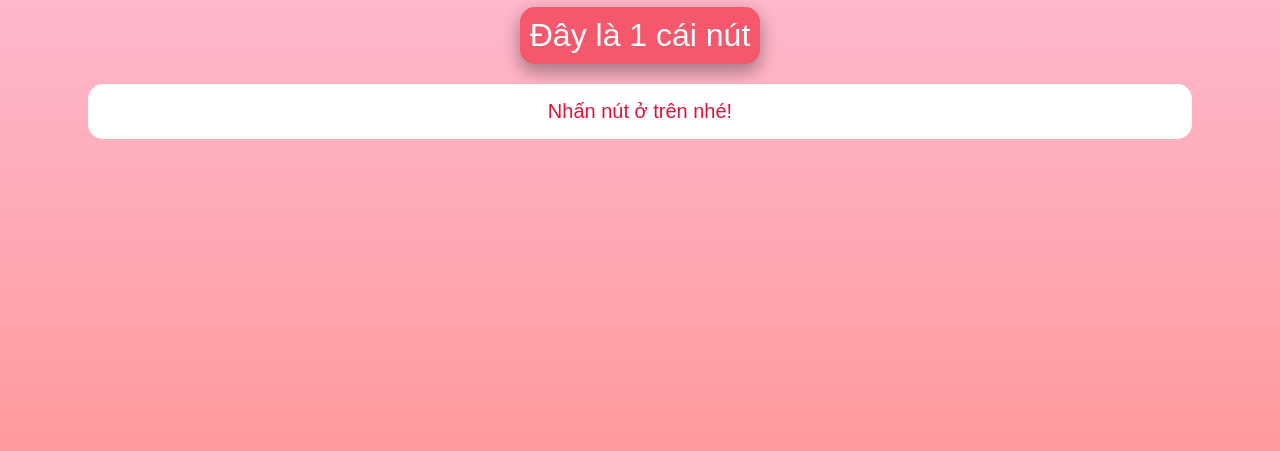
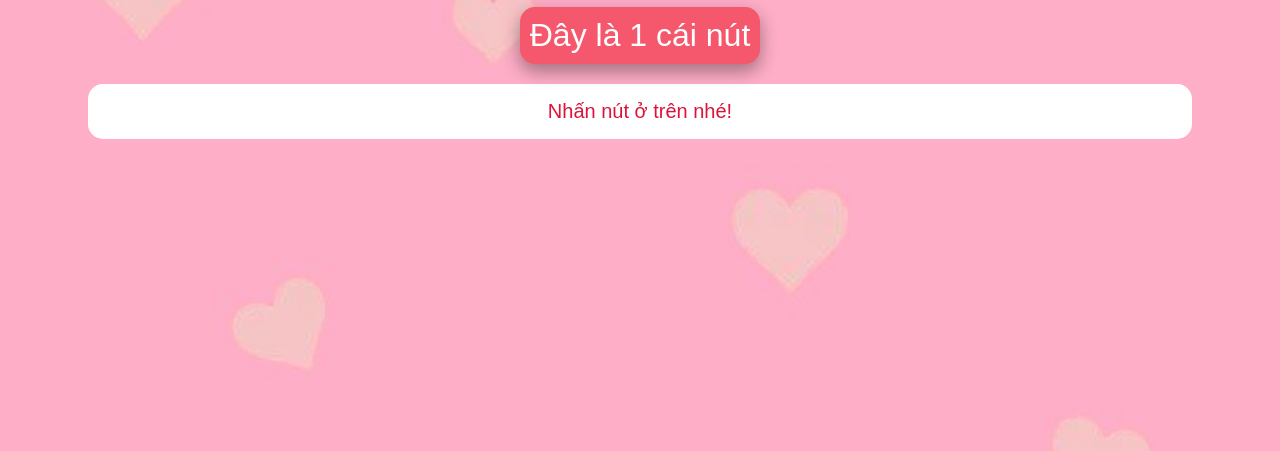
Before and after one commit to enganche/enganche.github.io, a plain HTML site: page secret.html in a window 1280 px wide. Shown: the part 349-800 px from the top of the page. Drawn offline with Linux system fonts and the light colour scheme.

Commit message:
update background image

```diff
--- a/secret.html
+++ b/secret.html
@@ -11,7 +11,8 @@
         font-family: 'Poppins', sans-serif;
         color: white;
         text-align: center;
-        background-image: linear-gradient(to top, #ff9a9e 0%, #fecfef 99%, #fecfef 100%);
+        background-image: url('public/bg.jpg');
+        background-size: 100%;
     }
     .heart {
         font-size: 10rem;
@@ -35,6 +36,7 @@
         box-shadow: 0 8px 16px 0 rgba(0,0,0,0.2), 0 6px 20px 0 rgba(0,0,0,0.19);
         transition-duration: 0.4s;
     }
+    button:focus,
     button:hover {
         background-color: #d63f53;
     }
```
Also changed, not shown: public/bg.jpg (added), public/valentine.png (deleted).
